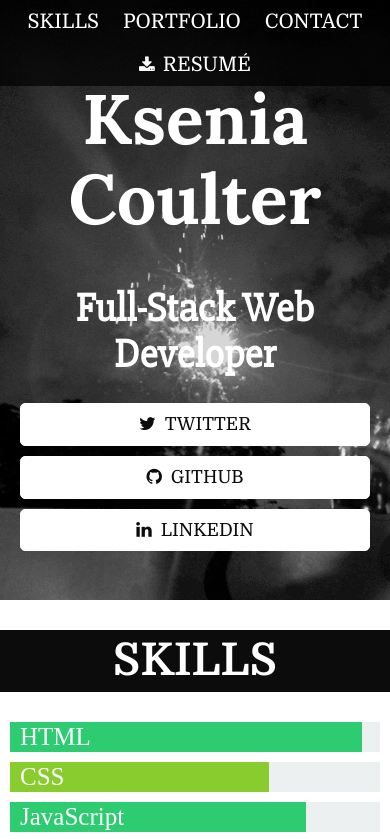
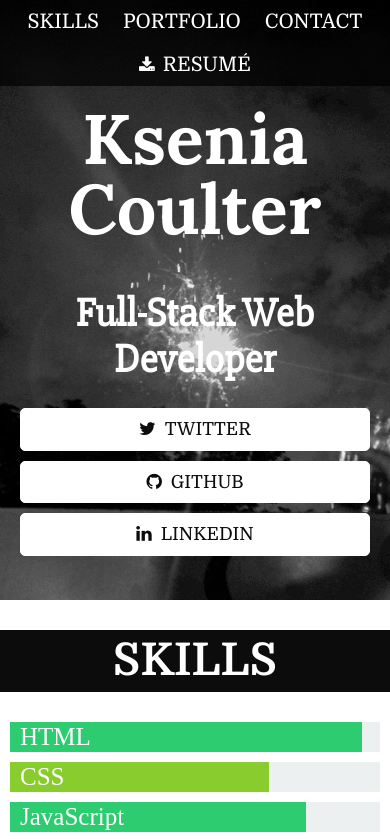
Before and after one commit to kscoulter/old-portfolio-site, a plain HTML site: page index.html in a window 390 px wide. Shown: the top 839 px of the page. Drawn offline with nearby package versions, Linux system fonts and the light colour scheme.

Commit message:
adjusting margin and line height on h1 in the banner

```diff
--- a/css/style.css
+++ b/css/style.css
@@ -288,7 +288,8 @@ footer p {
   }
   .wrapper h1 {
     font-size: 70px;
-    margin-top: 40px;
+    margin-top: 70px;
+    line-height: 70px;
   }
   .wrapper h2 {
     font-size: 40px;
```
